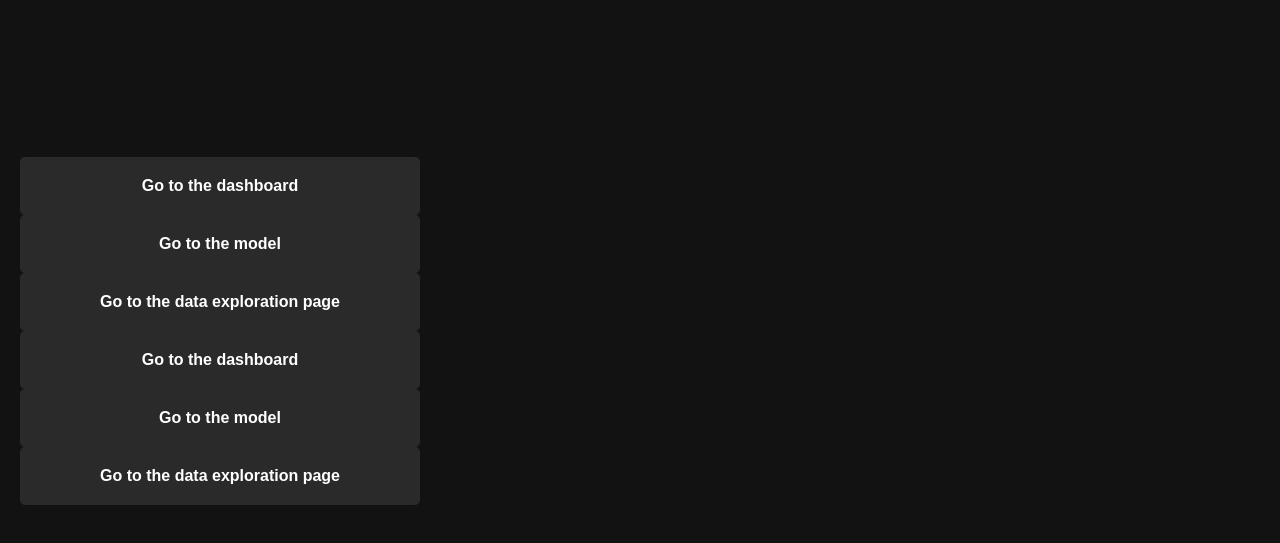
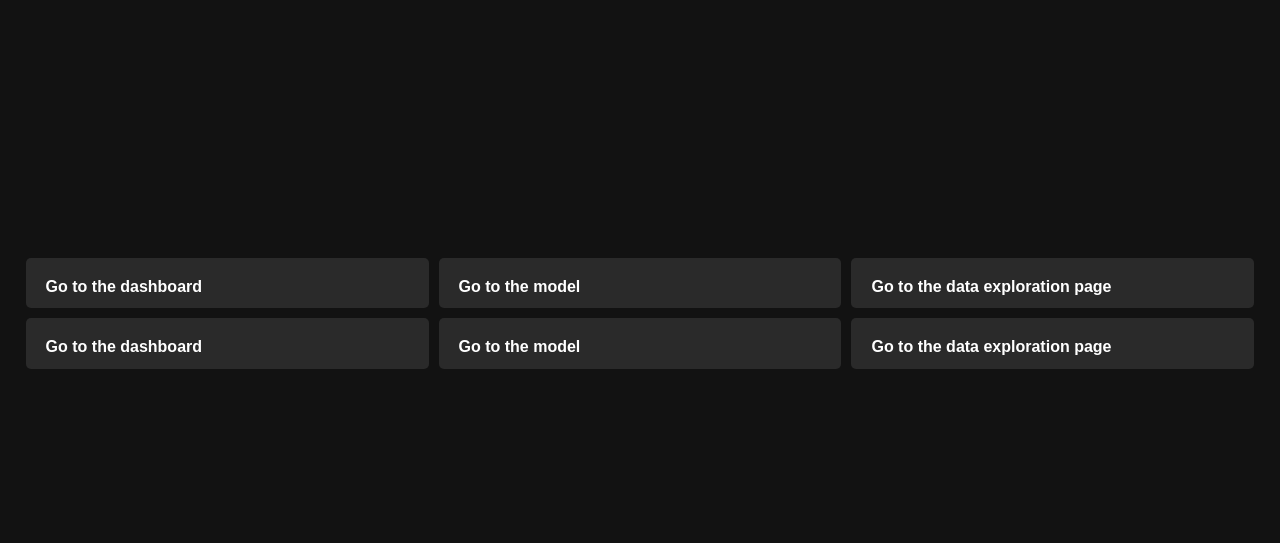
Before and after one commit to leonluong1/spotify-data-analysis, a website: page views/index.html in a window 1280 px wide. Shown: the part 89-632 px from the top of the page. Drawn offline with Linux system fonts and the light colour scheme; files that its build step writes are made by us from their sources; a web font is replaced by a local one.

Commit message:
merging?

```diff
--- a/css/style.css
+++ b/css/style.css
@@ -1,40 +1,46 @@
 body {
-    background-color: #121212; /* Dark grey color */
+    background-color: #121212;
     color: white;
     margin: 0;
-    font-family: Gotham, Arial, sans-serif; /* Change font family to Gotham */
-    font-weight: 600; /* Apply font weight 600 */
+    font-family: Gotham, Arial, sans-serif;
+    font-weight: 600;
   }
 
   .app-container {
-    display: grid;
-    grid-template-columns: repeat(auto-fill, minmax(calc(33.33% - 20px), 1fr));
-    gap: 20px;
+    display: flex;
+    flex-direction: column;
     align-items: center;
     justify-content: center;
     height: 100vh;
-    margin: 20px;
+  }
+
+  .inner-container {
+    display: grid;
+    grid-template-columns: repeat(3, 1fr);
+    grid-auto-rows: 40%; /* Each row is 25% of the .app-container's height */
+    gap: 10px;
+    width: 96%; /* Full width */
+    margin-top: 20px;
   }
 
   .app-container a {
-    display: block;
+    display: flex;
     padding: 20px;
     text-align: center;
-    background-color: #2a2a2a; /* Lighter grey color */
+    background-color: #2a2a2a;
     color: white;
     text-decoration: none;
     border: none;
     border-radius: 5px;
-    transition: background-color 0.3s; /* Add transition */
+    transition: background-color 0.3s;
   }
 
   .app-container a:hover {
-    background-color: #3a3a3a; /* Slightly lighter grey color on hover */
-    color: white; /* Ensure text color remains white */
+    background-color: #3a3a3a;
   }
 
   .title {
-    position: fixed;
+    position: absolute;
     top: 10px;
     right: 10px;
     color: #1db954; /* Spotify green color */
```
Also changed, not shown: models/db.js (+9 -9 lines), views/index.html (+3 -1 lines). Lines whose indentation alone changed are shown as unchanged.
